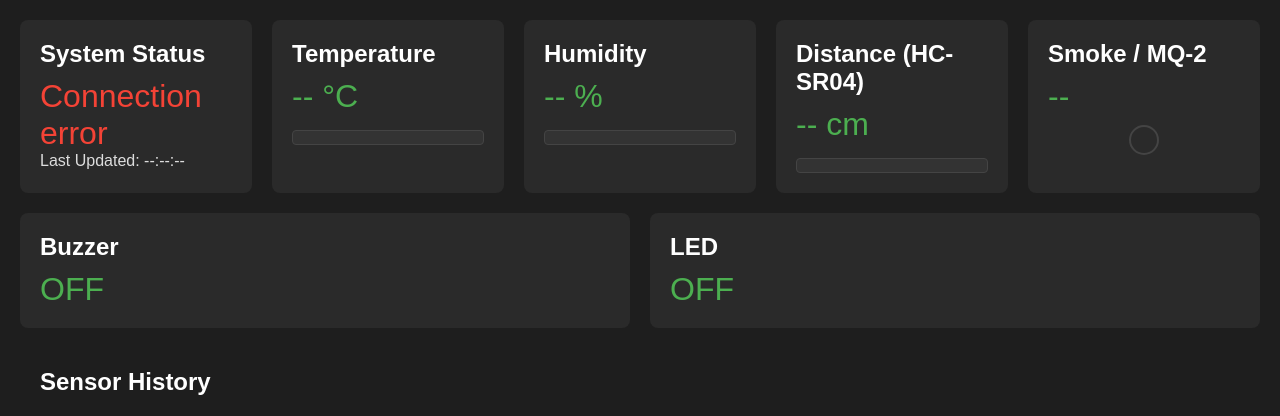
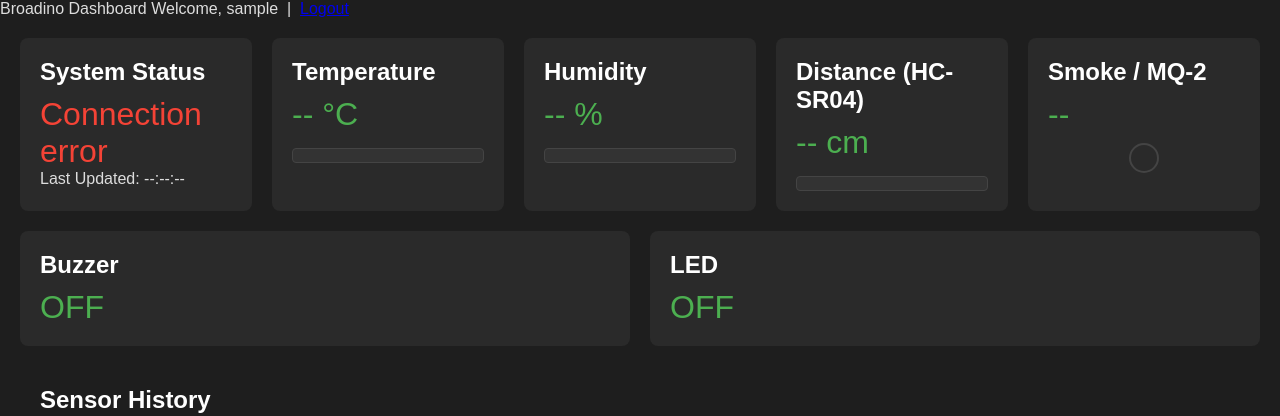
Before and after one commit to elianf-dev/BroadIntern, a Python web app: template templates/index.html in a window 1280 px wide. Shown: the top 416 px of the page. Run offline with Jinja, Linux system fonts and the light colour scheme; the template is opened without the code that fills it: most values are stand-ins (such as "Sample title", 1, 10 or a date in 2020).

Commit message:
Add top bar with welcome message and logout link
Added a top bar with a title and logout option.

```diff
--- a/templates/index.html
+++ b/templates/index.html
@@ -7,6 +7,12 @@
   <link rel="stylesheet" href="{{ url_for('static', filename='style.css')}}">
 </head>
 <body>
+
+  <!-- Top Bar -->
+  <div id="top-bar">
+    <span id="top-bar-title">Broadino Dashboard</span>
+    <span>Welcome, {{ username }} &nbsp;|&nbsp; <a href="/logout" id="logout-btn">Logout</a></span>
+  </div>
 
   <!-- Alerts -->
   <div id="alerts-container"></div>
```
